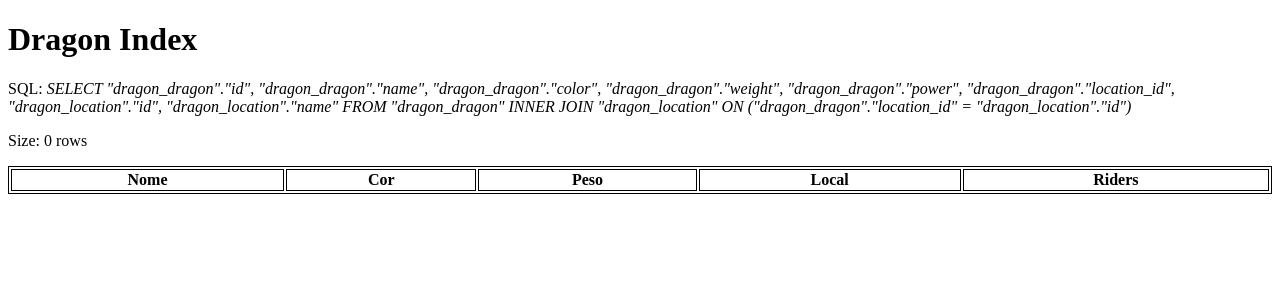
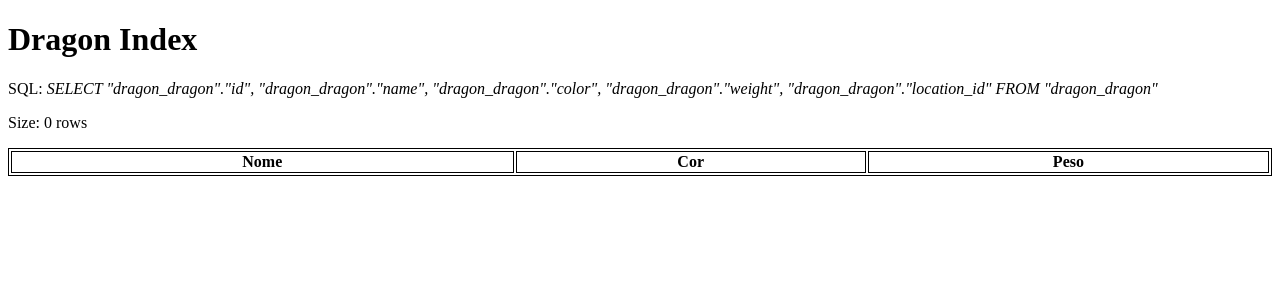
Before and after one commit to diego-capyba/capybaday, a Django app: page /dragons/ in a window 1280 px wide. Shown: the top 300 px of the page. Run offline with Django 3.2, Linux system fonts and the light colour scheme; data that the repository does not hold is empty.

Commit message:
Remove features for demo

```diff
--- a/capybaday/settings.py
+++ b/capybaday/settings.py
@@ -39,7 +39,7 @@ INSTALLED_APPS = [
     'django.contrib.messages',
     'django.contrib.staticfiles',
 
-    'debug_toolbar',
+    # 'debug_toolbar',
     'django_extensions',
     'rest_framework',
 
@@ -54,7 +54,7 @@ MIDDLEWARE = [
     'django.contrib.auth.middleware.AuthenticationMiddleware',
     'django.contrib.messages.middleware.MessageMiddleware',
     'django.middleware.clickjacking.XFrameOptionsMiddleware',
-    'debug_toolbar.middleware.DebugToolbarMiddleware',
+    # 'debug_toolbar.middleware.DebugToolbarMiddleware',
 ]
 
 ROOT_URLCONF = 'capybaday.urls'
--- a/capybaday/urls.py
+++ b/capybaday/urls.py
@@ -18,15 +18,11 @@ from django.urls import include, path
 
 from rest_framework.routers import DefaultRouter
 
-from dragon.views import DragonIndexView, DragonViewSet
+from dragon.views import DragonIndexView
 
-router = DefaultRouter()
-router.register(r'dragons', DragonViewSet, basename='dragon')
 
 urlpatterns = [
-    path('__debug__/', include('debug_toolbar.urls')),
+    # path('__debug__/', include('debug_toolbar.urls')),
     path('admin/', admin.site.urls),
-    path('api-auth/', include('rest_framework.urls', namespace='rest_framework')),
     path('dragons/', DragonIndexView.as_view(), name='dragon-index'),
-    path('api/', include(router.urls)),
 ]
--- a/dragon/baker_recipes.py
+++ b/dragon/baker_recipes.py
@@ -29,7 +29,6 @@ dragon_names = [
 dragon = Recipe(
     Dragon,
     name=cycle(dragon_names),
-    power=lambda: randint(1, 100)
 )
 
 location_names = [
@@ -54,5 +53,4 @@ rider_names = [
 rider = Recipe(
     Rider,
     name=cycle(rider_names),
-    power=lambda: randint(1, 100)
 )
--- a/dragon/models.py
+++ b/dragon/models.py
@@ -11,7 +11,6 @@ class Dragon(models.Model):
     name = models.CharField(max_length=100, verbose_name="nome")
     color = models.CharField(choices=Color.choices, max_length=10, verbose_name="cor")
     weight = models.DecimalField(max_digits=5, decimal_places=3, verbose_name="peso", help_text="tons")
-    power = models.IntegerField(verbose_name="poder")
     location = models.ForeignKey('Location', on_delete=models.PROTECT, verbose_name="local")
     riders = models.ManyToManyField('Rider', verbose_name="montadores")
 
@@ -36,7 +35,6 @@ class Location(models.Model):
 
 class Rider(models.Model):
     name = models.CharField(max_length=100, verbose_name="nome")
-    power = models.IntegerField(verbose_name="poder")
 
     class Meta:
         verbose_name = "montador"
--- a/dragon/views.py
+++ b/dragon/views.py
@@ -5,7 +5,7 @@ from rest_framework.response import Response
 from rest_framework.viewsets import ModelViewSet
 
 from .models import Dragon
-from .serializers import DragonSerializer, DragonBattleSerializer
+from .serializers import DragonSerializer
 
 
 class DragonIndexView(TemplateView):
@@ -13,25 +13,9 @@ class DragonIndexView(TemplateView):
     template_name = "dragons.html"
 
     def get_context_data(self, **kwargs):
-        queryset = Dragon.objects.all().select_related('location').prefetch_related('riders')
+        queryset = Dragon.objects.all()
         context = super().get_context_data(**kwargs)
         context['dragons'] = queryset
         context['query'] = queryset.query
-        context['size'] = queryset.count()
+        context['size'] = len(queryset)
         return context
-
-
-class DragonViewSet(ModelViewSet):
-    queryset = Dragon.objects.all().select_related('location').prefetch_related('riders')
-
-    def get_serializer_class(self):
-        if self.action == 'battle':
-            return DragonBattleSerializer
-        return DragonSerializer
-
-    @action(detail=False, methods=['post'])
-    def battle(self, request):
-        serializer = self.get_serializer(data=request.data)
-        serializer.is_valid(raise_exception=True)
-        winner = serializer.battle()
-        return Response(data=winner)
--- a/templates/dragons.html
+++ b/templates/dragons.html
@@ -11,8 +11,6 @@
         <th>Nome</th>
         <th>Cor</th>
         <th>Peso</th>
-        <th>Local</th>
-        <th>Riders</th>
     </thead>
     <tbody>
     {% for dragon in dragons %}
@@ -20,8 +18,6 @@
             <td>{{ dragon.name }}</td>
             <td style="background-color: {{ dragon.color }}"></td>
             <td>{{ dragon.weight }}</td>
-            <td>{{ dragon.location }}</td>
-            <td>{{ dragon.riders.all | join:", " }}</td>
         </tr>
     {% endfor %}
     </tbody>
```
Also changed, not shown: dragon/serializers.py (+3 -32 lines), script.md (+1 -0 lines), dragon/migrations/0002_dragon_power_rider_power.py (deleted).
